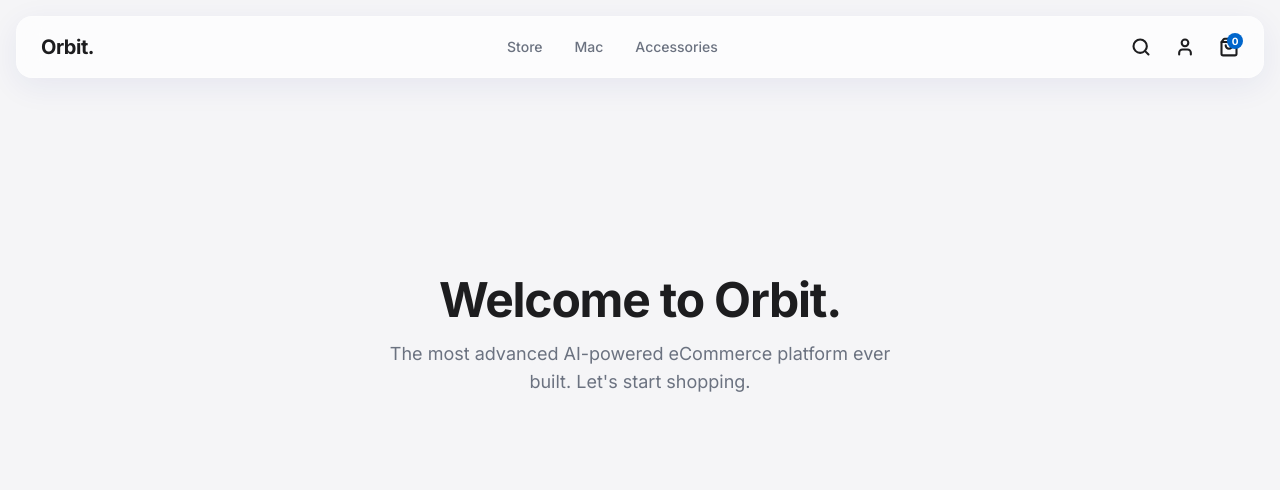
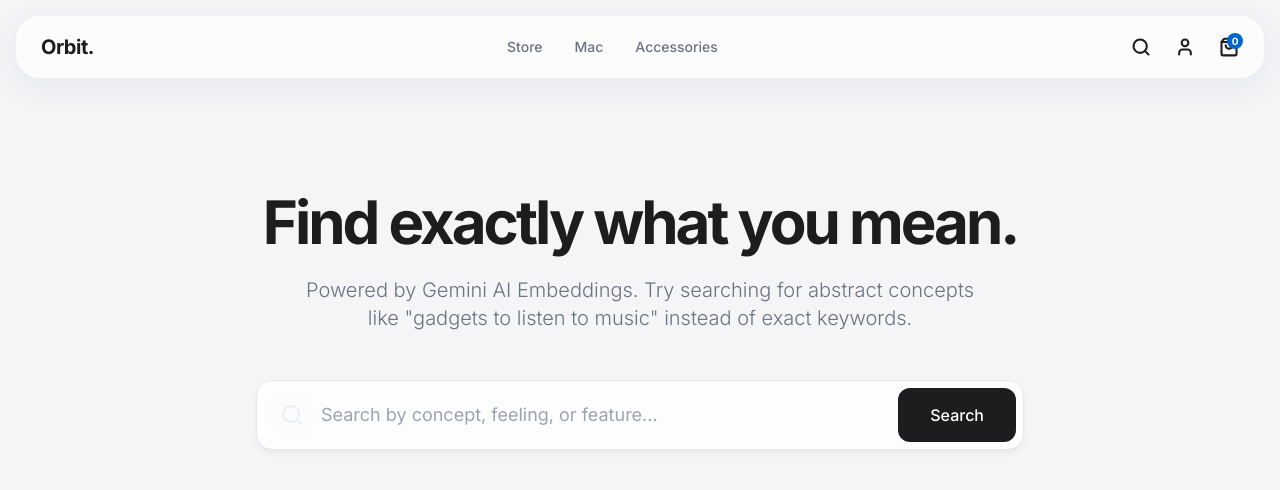
Before and after one commit to ShivamChaturvedi05/Orbit, a React app in the folder frontend/: page / in a window 1280 px wide. Shown: the top 490 px of the page. Built offline with nearby package versions, Linux system fonts and the light colour scheme; the HTML template or start-up script is replaced by a standard one.

Commit message:
App bug fixed

```diff
--- a/frontend/src/App.jsx
+++ b/frontend/src/App.jsx
@@ -1,24 +1,12 @@
 import { BrowserRouter, Routes, Route } from 'react-router-dom';
 import { AuthProvider } from './context/AuthContext';
 import Layout from './components/Layout';
+import Home from './pages/Home';
 import Login from './pages/Login';
 import Register from './pages/Register';
 
-// Temporary Home Component
-function Home() {
-  return (
-    <div className="flex flex-col items-center justify-center h-[60vh] text-center">
-      <h1 className="text-5xl font-bold tracking-tight mb-4">Welcome to Orbit.</h1>
-      <p className="text-lg text-gray-500 max-w-lg">
-        The most advanced AI-powered eCommerce platform ever built. Let's start shopping.
-      </p>
-    </div>
-  );
-}
-
 function App() {
   return (
-    // We wrap the entire app in AuthProvider so every component knows if the user is logged in!
     <AuthProvider>
       <BrowserRouter>
         <Routes>
@@ -26,6 +14,7 @@ function App() {
             <Route index element={<Home />} />
             <Route path="login" element={<Login />} />
             <Route path="register" element={<Register />} />
+            {/* The Checkout page will be built in Step 5 */}
           </Route>
         </Routes>
       </BrowserRouter>
--- a/frontend/src/index.css
+++ b/frontend/src/index.css
@@ -12,10 +12,29 @@
 
 @layer components {
   .glass-card {
-    @apply bg-white/70 backdrop-blur-md border border-white/20 shadow-glass rounded-2xl;
+    @apply bg-white/70 backdrop-blur-xl border border-white/40 shadow-glass rounded-3xl;
   }
 
   .btn-primary {
-    @apply bg-apple-dark text-white px-6 py-2 rounded-full font-medium transition-all hover:scale-105 hover:bg-black active:scale-95;
+    @apply bg-apple-dark text-white px-6 py-3 rounded-full font-medium transition-all hover:scale-105 hover:bg-black active:scale-95 shadow-lg;
   }
 }
+
+@layer utilities {
+  .animate-fade-in {
+    animation: fadeIn 0.8s ease-out forwards;
+  }
+  .animate-fade-in-up {
+    animation: fadeInUp 0.8s ease-out forwards;
+  }
+}
+
+@keyframes fadeIn {
+  from { opacity: 0; }
+  to { opacity: 1; }
+}
+
+@keyframes fadeInUp {
+  from { opacity: 0; transform: translateY(20px); }
+  to { opacity: 1; transform: translateY(0); }
+}
```
